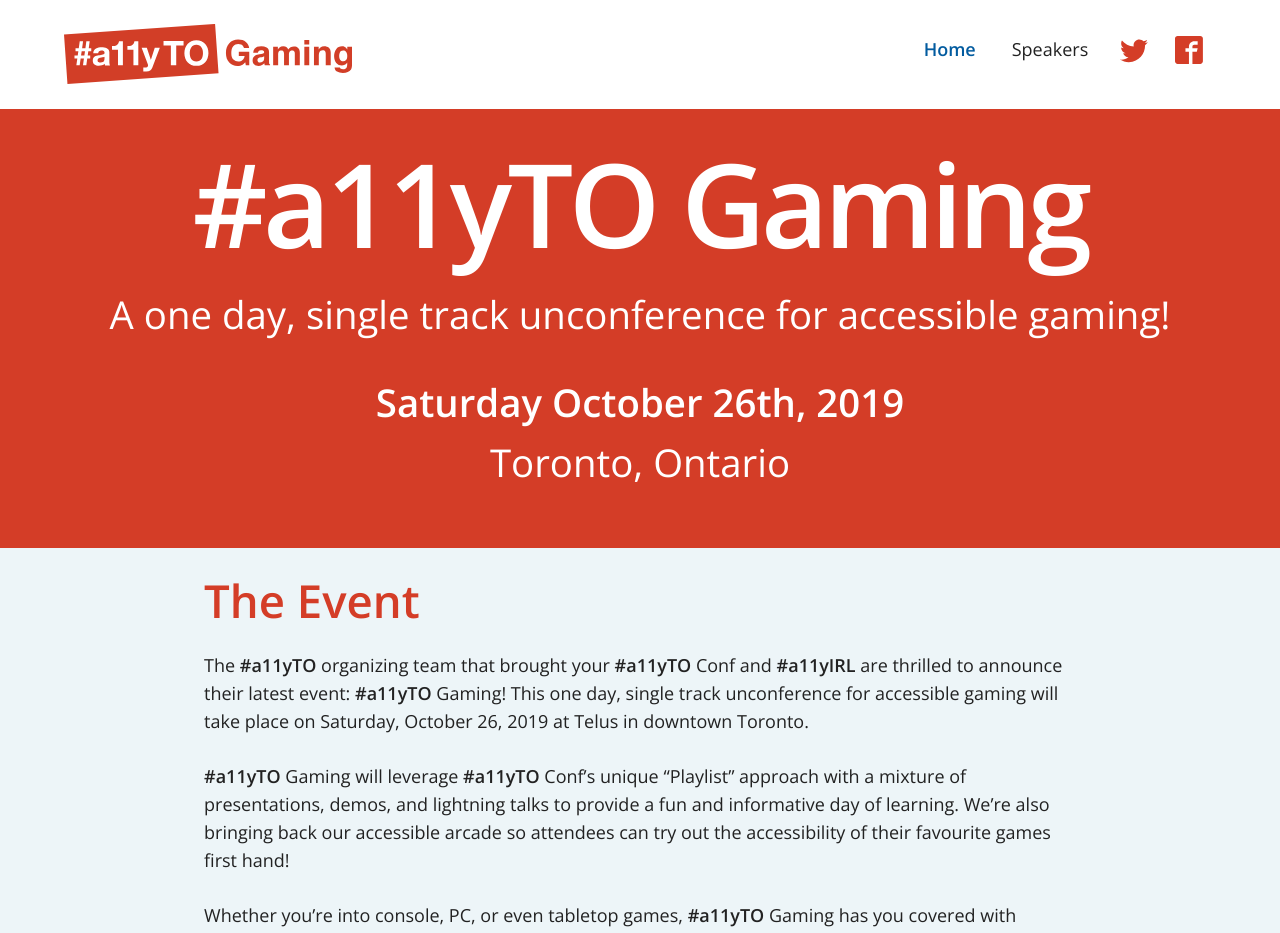
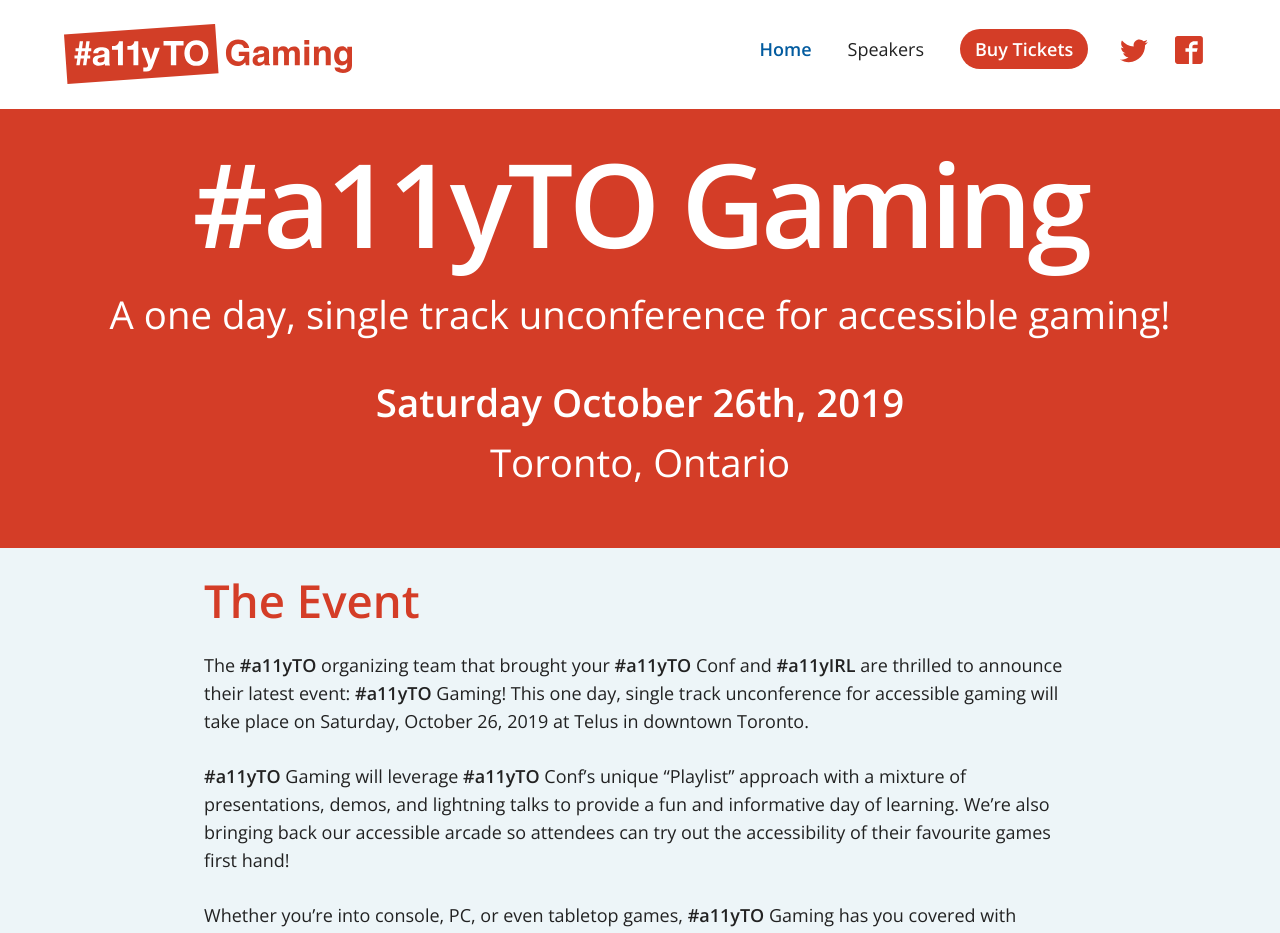
Before and after one commit to a11yTO/static-gaming-site, a Jekyll site: the page built from index.html, in a window 1280 px wide. Shown: the top 933 px of the page. Built offline with Jekyll 4.4.1, drawn with Linux system fonts in a browser that asks for light colours.

Commit message:
Add Buy Tickets link

```diff
--- a/_includes/header.html
+++ b/_includes/header.html
@@ -37,6 +37,10 @@
         <li>
           <a {% if page.id == 'speakers' %}class="current-page"{% endif %} href="/speakers">Speakers</a>
         </li>
+        <li class="tickets">
+          <a href="https://www.eventbrite.ca/e/a11yto-gaming-tickets-65534372071" target="_blank">
+            Buy Tickets</a>
+        </li>
         <ul class="social-icons">
           <li><a href="https://twitter.com/a11yto" rel="external"><svg class="twitter-icon" focusable="false" version="1.1" xmlns="http://www.w3.org/2000/svg" width="32" height="32" viewBox="0 0 32 32">
             <title>Twitter</title>
--- a/styles.scss
+++ b/styles.scss
@@ -25,8 +25,8 @@
 
 $logo-width: 16em;
 
-$main-nav-mid-breakpoint: 30em;
-$main-nav-wide-breakpoint: 50em;
+$main-nav-mid-breakpoint: 40em;
+$main-nav-wide-breakpoint: 60em;
 
 /* -------------------------------------------------------------------------
  * Global reset
@@ -186,6 +186,14 @@
     color: $main-font-color;
     border-bottom: 0;
     padding: 0.33em 0;
+  }
+  .tickets a {
+    background: $brand-color;
+    border-radius: 1.38em;
+    color: #fff !important;
+    font-weight: bold;
+    padding: 0.44em 0.83em;
+    white-space: nowrap;
   }
 }
 .social-icons {
```
Also changed, not shown: styles.css, 1 other file.
